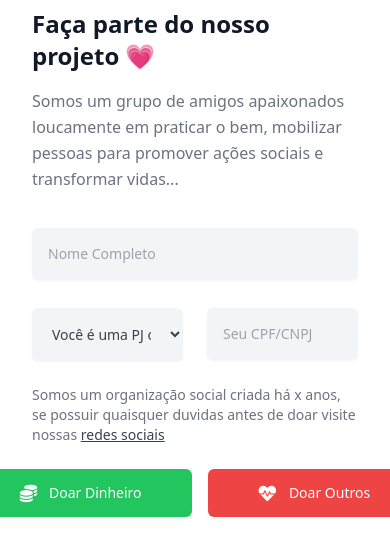
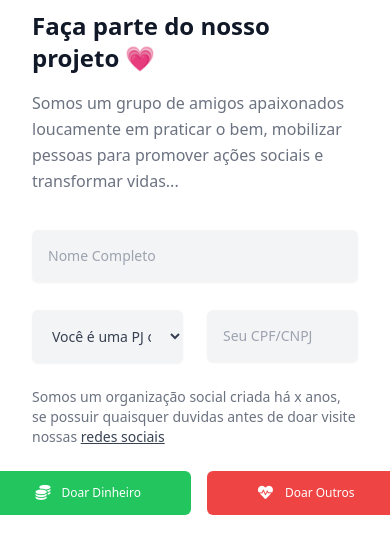
Before and after one commit to mavinsi/sharevida, a website: page src/index.html in a window 390 px wide. Both pictures are taken after a click on the button "Fazer uma doação". Shown: the part 110-666 px from the top of the page. Drawn offline with Linux system fonts and the light colour scheme.

Commit message:
trying fix a bug

```diff
--- a/src/index.html
+++ b/src/index.html
@@ -117,12 +117,12 @@
 
               <div class="col-span-6 flex items-center justify-center gap-4">
                 <button
-                  class="inline-block shrink-0 sm:w-1/2  rounded-md  duration-500  bg-green-500 px-12 py-3 text-sm font-medium text-white transition hover:bg-transparent border-2  border-transparent hover:border-green-500 hover:text-green-500 focus:outline-none focus:ring active:text-green-500">
+                  class="inline-block shrink-0 sm:w-1/2  rounded-md  duration-500  bg-green-500 px-12 py-3 text-xs sm:text-sm font-medium text-white transition hover:bg-transparent border-2  border-transparent hover:border-green-500 hover:text-green-500 focus:outline-none focus:ring active:text-green-500">
                   <i class="fa-solid fa-coins fa-lg mr-2"></i> Doar Dinheiro
                 </button>
 
                 <button
-                  class="inline-block shrink-0 sm:w-1/2 rounded-md border-2  border-transparent hover:border-red-500 duration-500  bg-red-500 px-12 py-3 text-sm font-medium text-white transition hover:bg-transparent hover:text-red-600 focus:outline-none focus:ring active:text-red-500">
+                  class="inline-block shrink-0 sm:w-1/2 rounded-md border-2  border-transparent hover:border-red-500 duration-500  bg-red-500 px-12 py-3  text-xs sm:text-sm font-medium text-white transition hover:bg-transparent hover:text-red-600 focus:outline-none focus:ring active:text-red-500">
                   <i class="fa-solid fa-heart-pulse mr-2 fa-lg"></i> Doar Outros
                 </button>
               </div>
```
Also changed, not shown: src/output.css.
